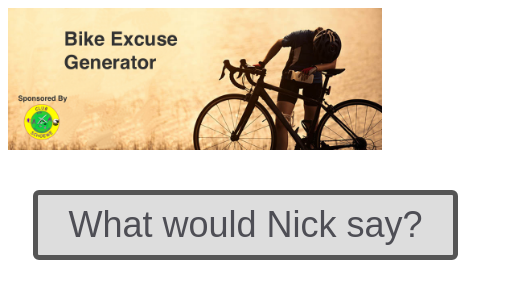
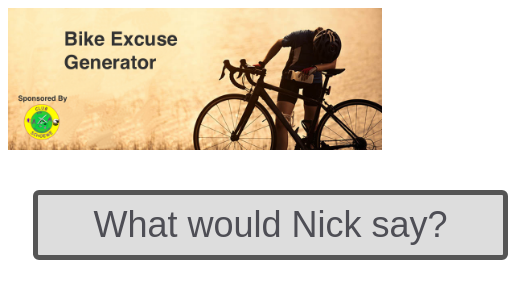
Before and after one commit to nearwalden/bike-excuse, a plain HTML site: page index.html in a window 390 px wide. Shown: the whole page, 508 px wide, since content can reach past the window. Drawn offline with Linux system fonts and the light colour scheme.

Commit message:
phone fixes

```diff
--- a/style.css
+++ b/style.css
@@ -18,7 +18,7 @@ body {
     background-color: #ddd;
     border: 5px solid #555;
     height: 70px;
-    width: 425px;
+    width: 475px;
   }
 
   button:hover{
```
